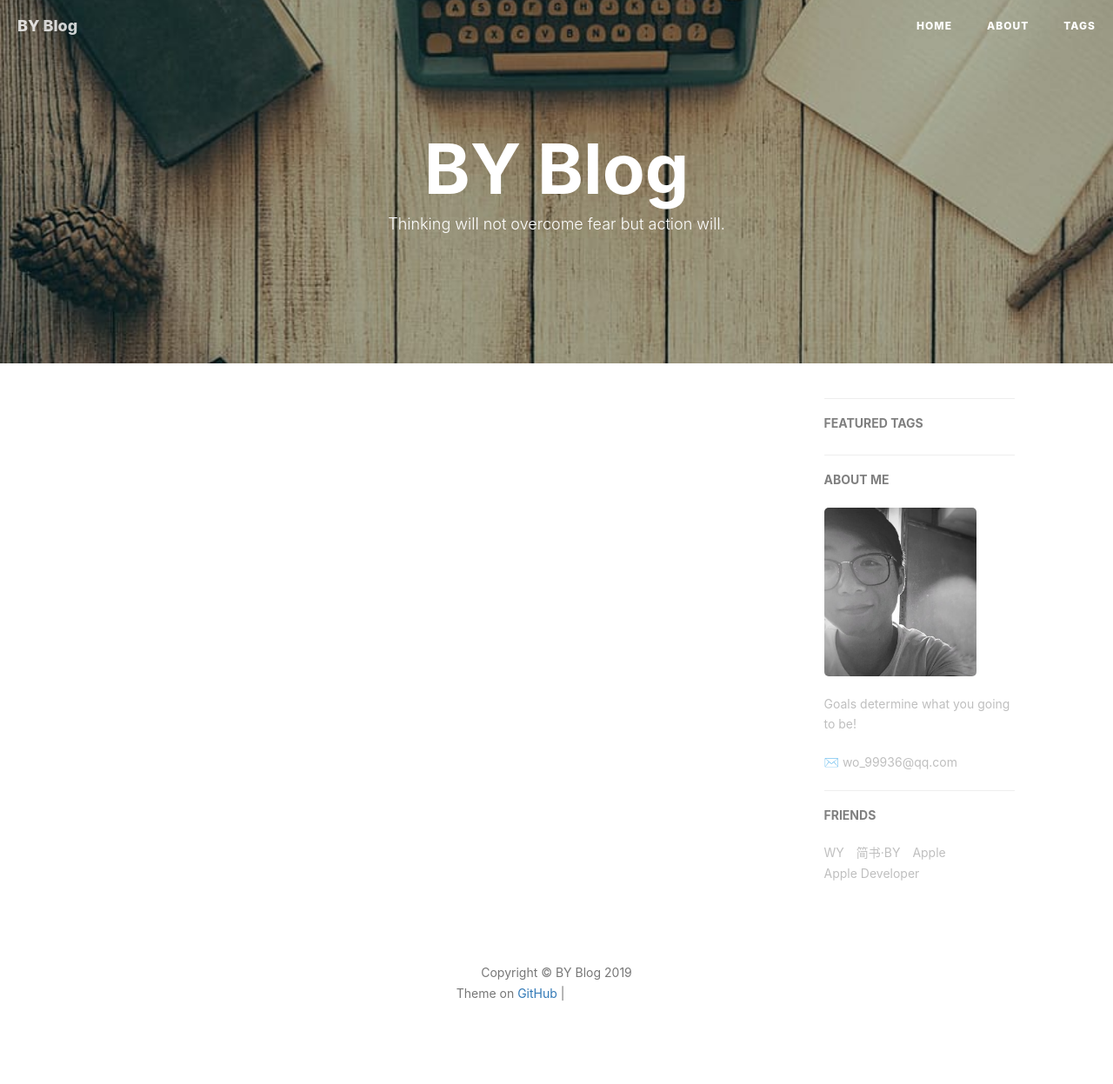
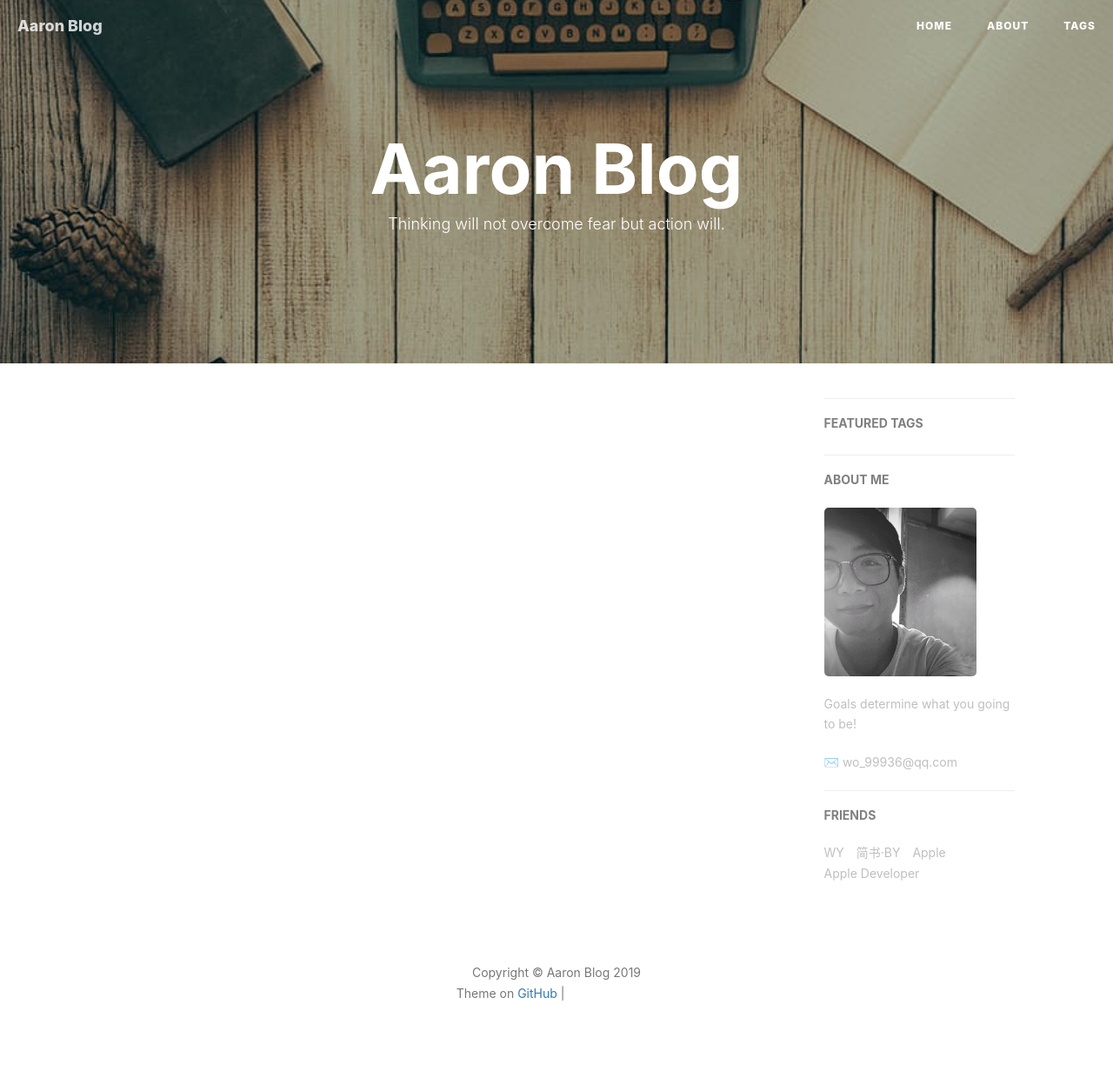
Before and after one commit to aaronlet/aaronlet.github.io, a Jekyll site: the page built from index.html, in a window 1280 px wide. Shown: the whole page at 87% size. Built offline with Jekyll 4.4.1, drawn with Linux system fonts in a browser that asks for light colours; nearby versions of some CDN libraries; the list of posts is cut into pages by our own code; comment, search, counter and statistics services are not loaded; grey boxes are pictures that could not be loaded.

Commit message:
change blog title

```diff
--- a/_config.yml
+++ b/_config.yml
@@ -1,5 +1,5 @@
 # Site settings
-title: BY Blog
+title: Aaron Blog
 SEOTitle: Aaron | Aaron Blog
 header-img: img/post-bg-desk.jpg
 email: wo_99936@qq.com
@@ -19,7 +19,10 @@ sidebar-avatar: /img/about-BY-gentle.jpg      # use absolute URL, seeing it's us
 # SNS settings
 RSS: false
 # weibo_username:     qiubaiying
-segmentfault_username:     aaron_blog
+# zhihu_username:     qiubaiying
+# github_username:    qiubaiying
+# facebook_username:  baiying.qiu.7
+# jianshu_username:   e71990ada2fd
 #twitter_username:   qiubaiying
 
 
```
